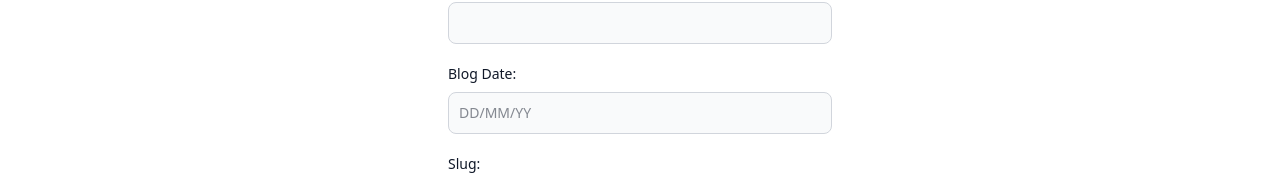
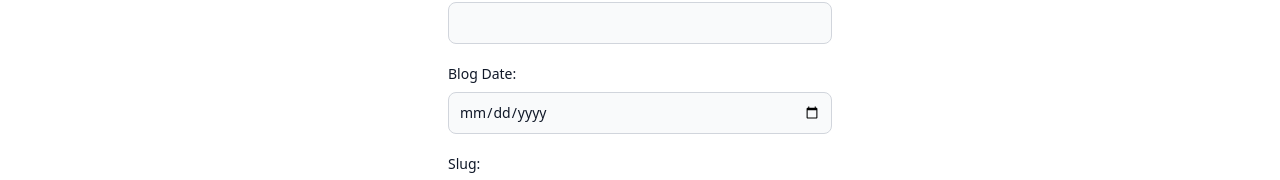
Before and after one commit to hezekiahrono/Blog, an Angular app: page /image/upload in a window 1280 px wide. Shown: the part 274-454 px from the top of the page. Built offline with nearby package versions, Linux system fonts and the light colour scheme.

Commit message:
fixed date input

```diff
--- a/package.json
+++ b/package.json
@@ -21,6 +21,7 @@
     "@angular/core": "^19.2.0",
     "@angular/forms": "^19.2.0",
     "@angular/material": "^19.2.19",
+    "@angular/material-moment-adapter": "^19.2.19",
     "@angular/platform-browser": "^19.2.0",
     "@angular/platform-browser-dynamic": "^19.2.0",
     "@angular/router": "^19.2.0",
@@ -30,6 +31,7 @@
     "express": "^5.1.0",
     "express-fileupload": "^1.5.2",
     "handlebars": "^4.7.8",
+    "moment": "^2.30.1",
     "postcss": "^8.5.6",
     "rxjs": "~7.8.0",
     "tailwindcss": "^4.1.11",
--- a/src/app/blog.ts
+++ b/src/app/blog.ts
@@ -11,4 +11,5 @@ export interface Blog {
     date: string;
 
     displayPicture: string;
+
 }
--- a/src/app/image/image.component.html
+++ b/src/app/image/image.component.html
@@ -40,8 +40,7 @@
 
                 id="date"
                 name="date"
-                placeholder="DD/MM/YY"
-                type="text"
+                type="date"
 
                class="bg-gray-50 border border-gray-300 text-gray-900 text-sm rounded-lg focus:ring-blue-500 focus:border-blue-500 block w-full p-2.5 dark:bg-gray-700 dark:border-gray-600 dark:placeholder-gray-400 dark:text-white dark:focus:ring-blue-500 dark:focus:border-blue-500">
 
@@ -98,9 +97,6 @@
 
             [(ngModel)]="file"
             name="file"
-
-
-
             type="file"
          />
     </label>
--- a/src/app/image/image.component.ts
+++ b/src/app/image/image.component.ts
@@ -19,9 +19,10 @@ export class ImageComponent {
 
    title: string='';
  body:string='';
-  date:string='';
+date:string='';
   slug:string='';
  file: string = '';
+
 
 
 
```
Also changed, not shown: 1 other file (tests, documents, lock files or other folders).
